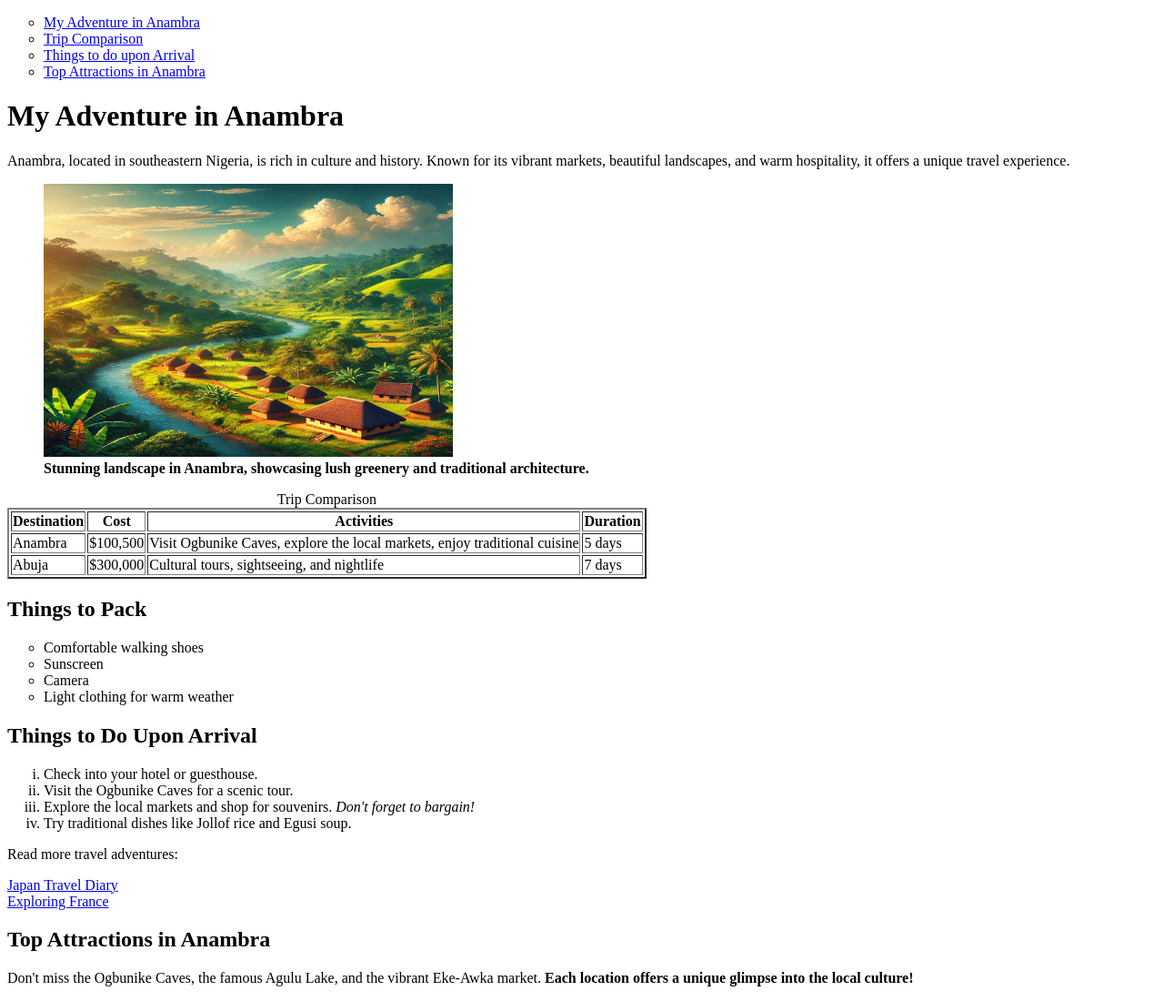
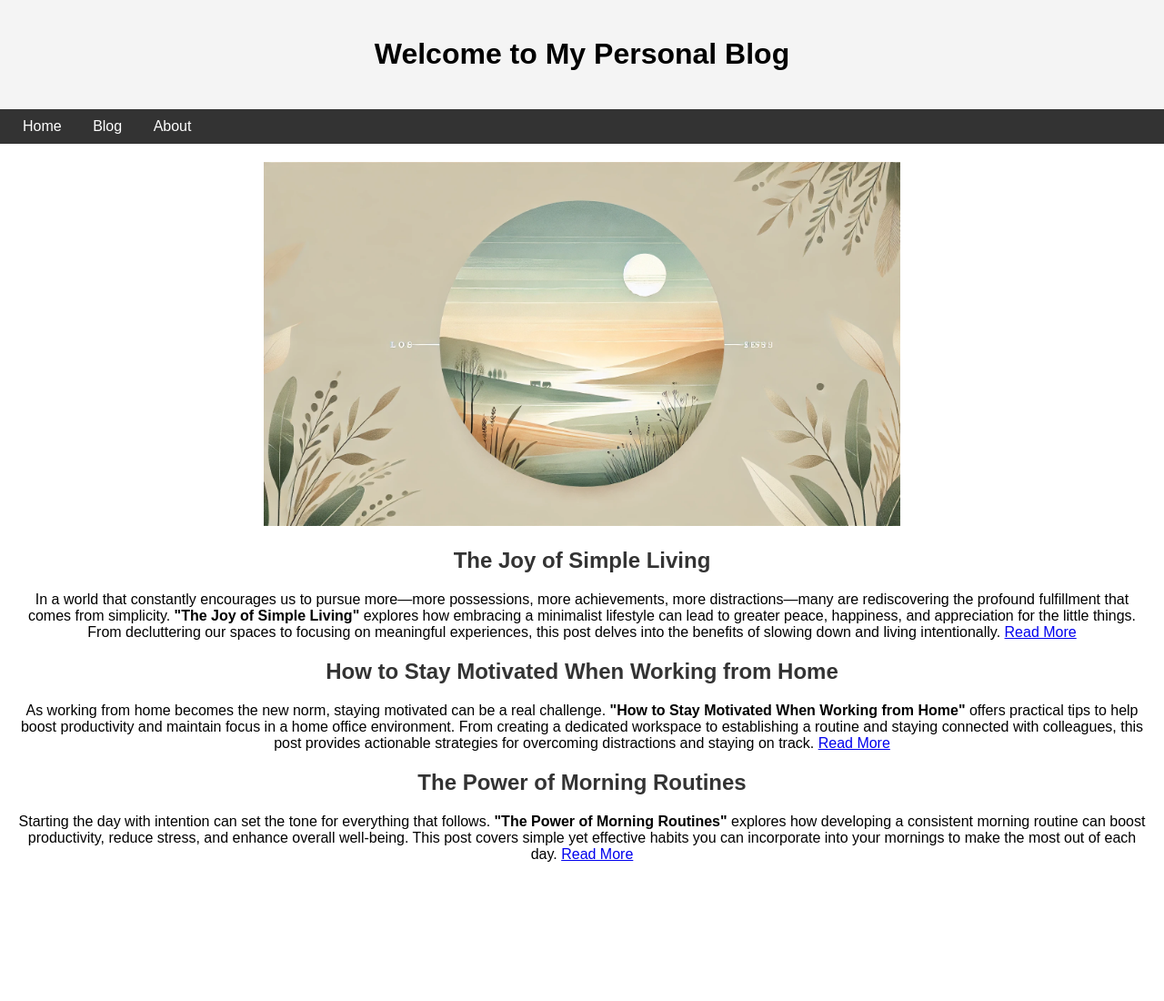
Before and after one commit to Xavier-mac/Blog, a plain HTML site: page index.html in a window 1280 px wide. Shown: the whole page at 91% size. After the commit the page ends 988 px from the top, so only its background shows below. Drawn offline with Linux system fonts and the light colour scheme.

Commit message:
Add files via upload

```diff
--- a/index.html
+++ b/index.html
@@ -1,60 +1,93 @@
 <!DOCTYPE html>
 <html lang="en">
 <head>
-<title>Exploring Anambra</title>
+    <meta charset="UTF-8">
+    <meta name="viewport" content="width=device-width, initial-scale=1.0">
+    <title>My Personal Blog</title>
+    <style>
+        body {
+            font-family: Arial, sans-serif;
+            margin: 0;
+            padding: 0;
+        }
+        header {
+            background-color: #f4f4f4;
+            padding: 20px;
+            text-align: center;
+        }
+        nav {
+            background-color: #333;
+            padding: 10px;
+        }
+        nav a {
+            color: white;
+            margin: 0 15px;
+            text-decoration: none;
+        }
+        .container {
+            padding: 20px;
+            text-align: center;
+        }
+        img {
+            width: auto;
+            height: auto;
+            max-height: 400px;
+        }
+        h2 {
+            color: #333;
+        }
+        .blog-preview {
+            margin: 20px 0;
+        }
+    </style>
 </head>
 <body>
-<ul type="circle">
-<li><a href="#section 1">My Adventure in Anambra</a></li>
-<li><a href="#section 2">Trip Comparison</a></li>
-<li><a href="#section 3">Things to do upon Arrival</a></li>
-<li><a href="#section 4">Top Attractions in Anambra</a></li>
-</ul>
-<h1 id="section 1">My Adventure in Anambra</h1>
-<p>Anambra, located in southeastern Nigeria, is rich in culture and history. Known for its vibrant markets, beautiful landscapes, and warm hospitality, it offers a unique travel experience.</p>
-<figure>
-<img src="images/blog.webp" alt="Scenic View of Anambra" width="450" height="300">
-<figcaption><b>Stunning landscape in Anambra, showcasing lush greenery and traditional architecture.</b></figcaption>
-</figure>
-<table border=2>
-<caption>Trip Comparison</caption>
-<tr>
-<th>Destination</th>
-<th>Cost</th>
-<th>Activities</th>
-<th>Duration</th>
-</tr>
-<td>Anambra</td>
-<td>$100,500</td>
-<td>Visit Ogbunike Caves, explore the local markets, enjoy traditional cuisine</td>
-<td>5 days</td>
-</tr>
-<tr>
-<td>Abuja</td>
-<td>$300,000</td>
-<td>Cultural tours, sightseeing, and nightlife</td>
-<td>7 days</td>
- </tr>
- </table>
-<h2 id="section 2">Things to Pack</h2>
-<ul type="circle">
-<li>Comfortable walking shoes</li>
-<li>Sunscreen</li>
-<li>Camera</li>
-<li>Light clothing for warm weather</li>
-</ul>
-<h2 id="section 3">Things to Do Upon Arrival</h2>
-<ol type="i">
-<li>Check into your hotel or guesthouse.</li>
-<li>Visit the Ogbunike Caves for a scenic tour.</li>
-<li>Explore the local markets and shop for souvenirs. <em>Don't forget to bargain!</em></li>
-<li>Try traditional dishes like Jollof rice and Egusi soup.</li>
-</ol>
-<p>Read more travel adventures:</p>
-<a href="www.tokiomarinenichido.co.jp" target="_blank">Japan Travel Diary</a><br/>
-<a href="www.pariscityvision.com" target="_blank">Exploring France</a><br/>
-<h2 id="section 4">Top Attractions in Anambra</h2>
-<p>Don't miss the Ogbunike Caves, the famous Agulu Lake, and the vibrant Eke-Awka market. <b>Each location offers a unique glimpse into the local culture!</b></p>
+
+    <!-- Header -->
+    <header>
+        <h1>Welcome to My Personal Blog</h1>
+    </header>
+
+    <!-- Navigation Bar -->
+    <nav>
+        <a href="index.html">Home</a>
+        <a href="blog.html">Blog</a>
+        <a href="about.html">About</a>
+    </nav>
+
+    <!-- Content -->
+    <div class="container">
+        <!-- Banner Image -->
+        <img src="images/banner.webp" alt="Blog Banner">
+
+        <!-- Blog Post Previews -->
+        <div class="blog-preview">
+            <h2>The Joy of Simple Living</h2>
+            <p>
+                In a world that constantly encourages us to pursue more—more possessions, more achievements, more distractions—many are rediscovering the profound fulfillment that comes from simplicity.
+                <strong>"The Joy of Simple Living"</strong> explores how embracing a minimalist lifestyle can lead to greater peace, happiness, and appreciation for the little things.
+                From decluttering our spaces to focusing on meaningful experiences, this post delves into the benefits of slowing down and living intentionally.
+            <a href="blog.html">Read More</a></p>
+        </div>
+
+        <div class="blog-preview">
+            <h2>How to Stay Motivated When Working from Home</h2>
+            <p>
+                As working from home becomes the new norm, staying motivated can be a real challenge.
+                <strong>"How to Stay Motivated When Working from Home"</strong> offers practical tips to help boost productivity and maintain focus in a home office environment.
+                From creating a dedicated workspace to establishing a routine and staying connected with colleagues, this post provides actionable strategies for overcoming distractions and staying on track.
+            <a href="blog.html">Read More</a></p>
+        </div>
+
+        <div class="blog-preview">
+            <h2>The Power of Morning Routines</h2>
+            <p>
+                Starting the day with intention can set the tone for everything that follows.
+                <strong>"The Power of Morning Routines"</strong> explores how developing a consistent morning routine can boost productivity, reduce stress, and enhance overall well-being.
+                This post covers simple yet effective habits you can incorporate into your mornings to make the most out of each day.
+            <a href="blog.html">Read More</a></p>
+        </div>
+    </div>
 
 </body>
 </html>
```
Also changed, not shown: about.html (added, +84 -0 lines), blog.html (added, +125 -0 lines), images/banner.webp (added), images/boy.jpg (added), images/routine.webp (added), images/simple.webp (added), images/work.webp (added), style.css (added).
